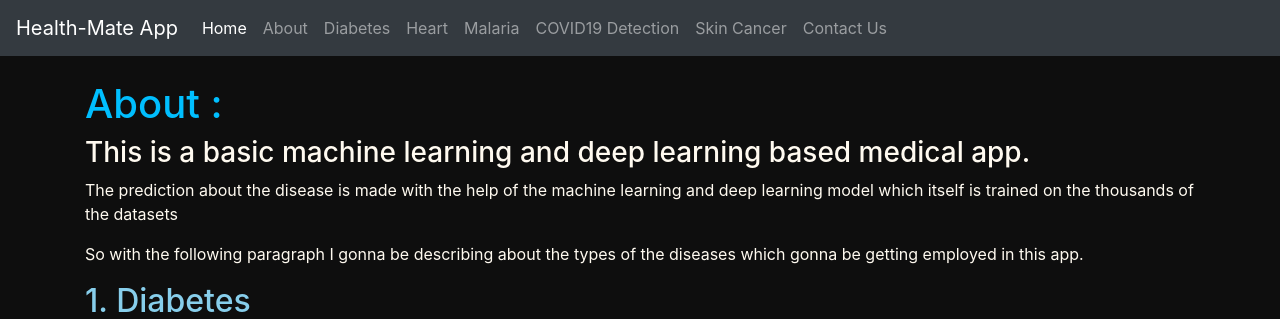
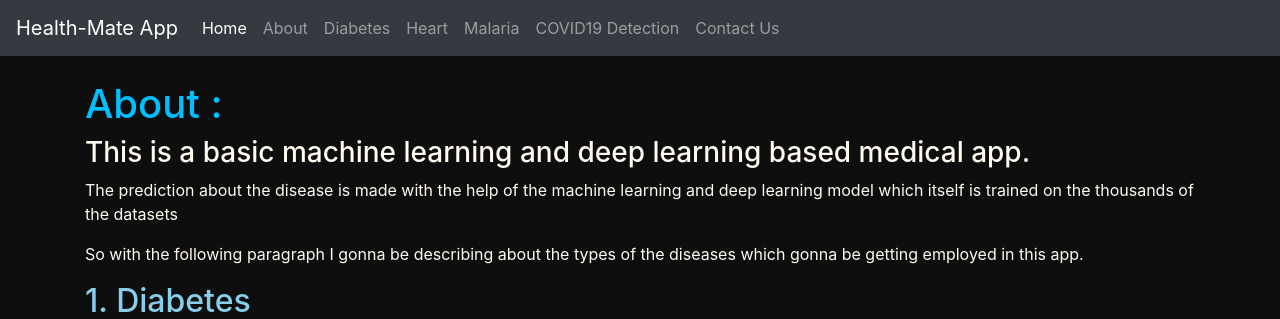
Before and after one commit to Anand-ark/Health-Mate-Webapp-Using-Django, a Django app: template templates/App/about.html in a window 1280 px wide. Shown: the top 319 px of the page. Run offline with Django 3.2, Linux system fonts and the light colour scheme; the template is opened without the code that fills it, so the values that code supplies are empty; parts of the project's set-up code (start-up, migrations or seed data) failed here and were passed over.

Commit message:
Update base.html

```diff
--- a/templates/base.html
+++ b/templates/base.html
@@ -45,10 +45,6 @@
         <a class="nav-link" href="/covid">COVID19 Detection</a>
 
       </li>
-            <li class="nav-item">
-        <a class="nav-link" href="/skin">Skin Cancer</a>
-
-      </li>
 
       <li class="nav-item">
 
```
